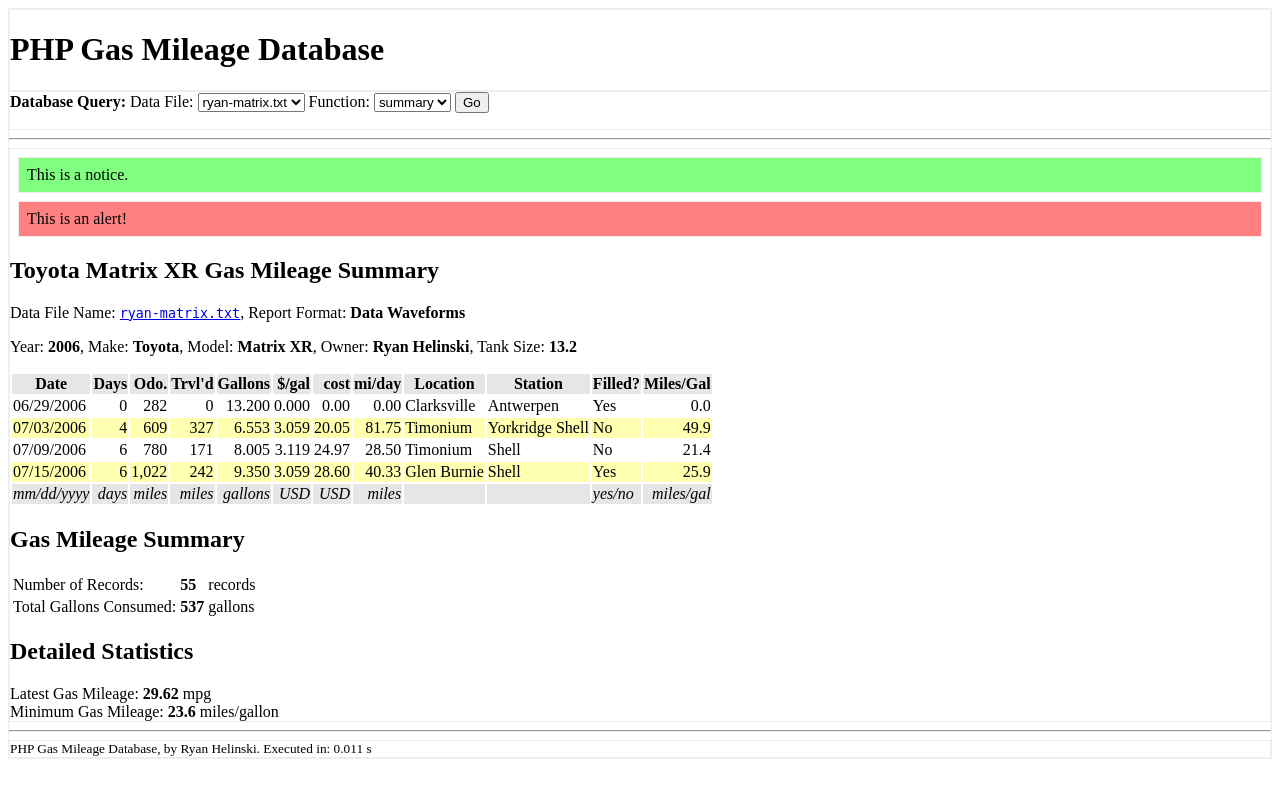
After one commit to rlhelinski/pympg, a PHP site: page /css_test.php in a window 1280 px wide. The commit adds this page. Run offline with PHP 8.4, Linux system fonts and the light colour scheme.

Commit message:
Updated styles and added style test document.

```diff
--- /dev/null
+++ b/css_test.php
@@ -0,0 +1,71 @@
+<?php
+/*
+ * Created on Dec 30, 2007
+ *
+ * To change the template for this generated file go to
+ * Window - Preferences - PHPeclipse - PHP - Code Templates
+ */
+?>
+
+<html>
+<head>
+<title>PHP Gas Mileage Database</title>
+<link rel="stylesheet" type="text/css" href="spreadsheet.css">
+</head>
+<body>
+
+<div id="frame">
+<div id="header">
+<h1>PHP Gas Mileage Database</h1>
+</div>
+
+<div class="form"><form action="/~ryan/workspace/pgmdb/index.php" method="post">
+<strong>Database Query: </strong>
+Data File: <select name="datafile"><option selected>ryan-matrix.txt</option>
+<option>jenn-civic.txt</option>
+<option>dogmeat.txt</option>
+</select>
+Function: <select name="function">
+<option selected>summary</option>
+<option>print</option>
+<option>record</option>
+<option>plot</option>
+<option>create</option>
+</select>
+<input type="submit" value="Go" /></form></div>
+<hr>
+
+<div id="content">
+
+<div class="notice">This is a notice.</div>
+
+<div class="alert">This is an alert!</div>
+
+<h2>Toyota Matrix XR Gas Mileage Summary</h2>
+<p>Data File Name: <tt><a href="var/ryan-matrix.txt">ryan-matrix.txt</a></tt>, Report Format: <b>Data Waveforms</b></p>
+<p>Year: <b>2006</b>, Make: <b>Toyota</b>, Model: <b>Matrix XR</b>, Owner: <b>Ryan Helinski</b>, Tank Size: <b>13.2</b></p>
+<table class="summary">
+<tr><th><b>Date</b></th><th align=right><b>Days</b></th><th align=right><b>Odo.</b></th><th align=right><b>Trvl'd</b></th><th align=right><b>Gallons</b></th><th align=right><b>$/gal</b></th><th align=right><b>cost</b></th><th align=right><b>mi/day</b></th><th><b>Location</b></th><th><b>Station</b></th><th><b>Filled?</b></th><th align=right><b>Miles/Gal</b></th></tr>
+<tr><td>06/29/2006</td><td align=right>0</td><td align=right>282</td><td align=right>0</td><td align=right>13.200</td><td align=right>0.000</td><td align=right>0.00</td><td align=right>0.00</td><td>Clarksville</td><td>Antwerpen</td><td>Yes</td><td align=right>0.0</td></tr>
+<tr class="odd"><td>07/03/2006</td><td align=right>4</td><td align=right>609</td><td align=right>327</td><td align=right>6.553</td><td align=right>3.059</td><td align=right>20.05</td><td align=right>81.75</td><td>Timonium</td><td>Yorkridge Shell</td><td>No</td><td align=right>49.9</td></tr>
+<tr><td>07/09/2006</td><td align=right>6</td><td align=right>780</td><td align=right>171</td><td align=right>8.005</td><td align=right>3.119</td><td align=right>24.97</td><td align=right>28.50</td><td>Timonium</td><td>Shell</td><td>No</td><td align=right>21.4</td></tr>
+<tr class="odd"><td>07/15/2006</td><td align=right>6</td><td align=right>1,022</td><td align=right>242</td><td align=right>9.350</td><td align=right>3.059</td><td align=right>28.60</td><td align=right>40.33</td><td>Glen Burnie</td><td>Shell</td><td>Yes</td><td align=right>25.9</td></tr>
+<tr class="units"><td>mm/dd/yyyy</td><td align=right>days</td><td align=right>miles</td><td align=right>miles</td><td align=right>gallons</td><td align=right>USD</td><td align=right>USD</td><td align=right>miles</td><td></td><td></td><td>yes/no</td><td align=right>miles/gal</td></tr>
+</table>
+<h2>Gas Mileage Summary</h2>
+<table class="summary">
+<tr><td>Number of Records: </td><td><b>55</b></td><td>records</td></tr>
+<tr><td>Total Gallons Consumed: </td><td><b>537</b> </td><td>gallons<td></td></tr>
+</table>
+<h2>Detailed Statistics</h2>
+Latest Gas Mileage: <b>29.62</b> mpg<br>
+Minimum Gas Mileage: <b>23.6</b> miles/gallon<br>
+</div>
+<hr>
+<div id="footer">PHP Gas Mileage Database, by Ryan Helinski.
+Executed in: 0.011 s</div>
+
+</div>
+
+</body>
+</html>
--- a/index.php
+++ b/index.php
@@ -31,6 +31,7 @@
 <hr>
 
 <div id="content">
+
 <?php
 if (isset($_POST['function'])) {
 
@@ -68,7 +69,7 @@
 ?>
 </div>
 <hr>
-<div id="footnote">PHP Gas Mileage Database, by Ryan Helinski.
+<div id="footer">PHP Gas Mileage Database, by Ryan Helinski.
 <?php
 list($end_usec, $end_sec) = explode(" ", microtime());
 
--- a/pgmdb.php
+++ b/pgmdb.php
@@ -569,7 +569,6 @@
 			.round($days_to_service)
 			."</b> days, on or before <b>"
 			.strftime('%m/%d/%Y',$days_to_service*86400+strtotime($last_date))."</b><br>\n"
-	      	."</blockquote>\n"
 	      	;
 	}
 
--- a/spreadsheet.css
+++ b/spreadsheet.css
@@ -3,12 +3,29 @@
 	border: 1px solid #eee;
 }
 
+DIV.notice {
+	background-color: #80ff80;
+	padding: 0.5em;
+	margin: 0.5em;
+}
+
+DIV.alert {
+	background-color: #ff8080;
+	padding: 0.5em;
+	margin: 0.5em;
+}
+
+DIV#footer {
+	font-size: 10pt;
+
+}
+
 PRE {
    font-size: 10pt;
- }
+}
 
 TT {
-     font-size: 10pt;
+	font-size: 10pt;
 }
 
 TABLE TH {
```
